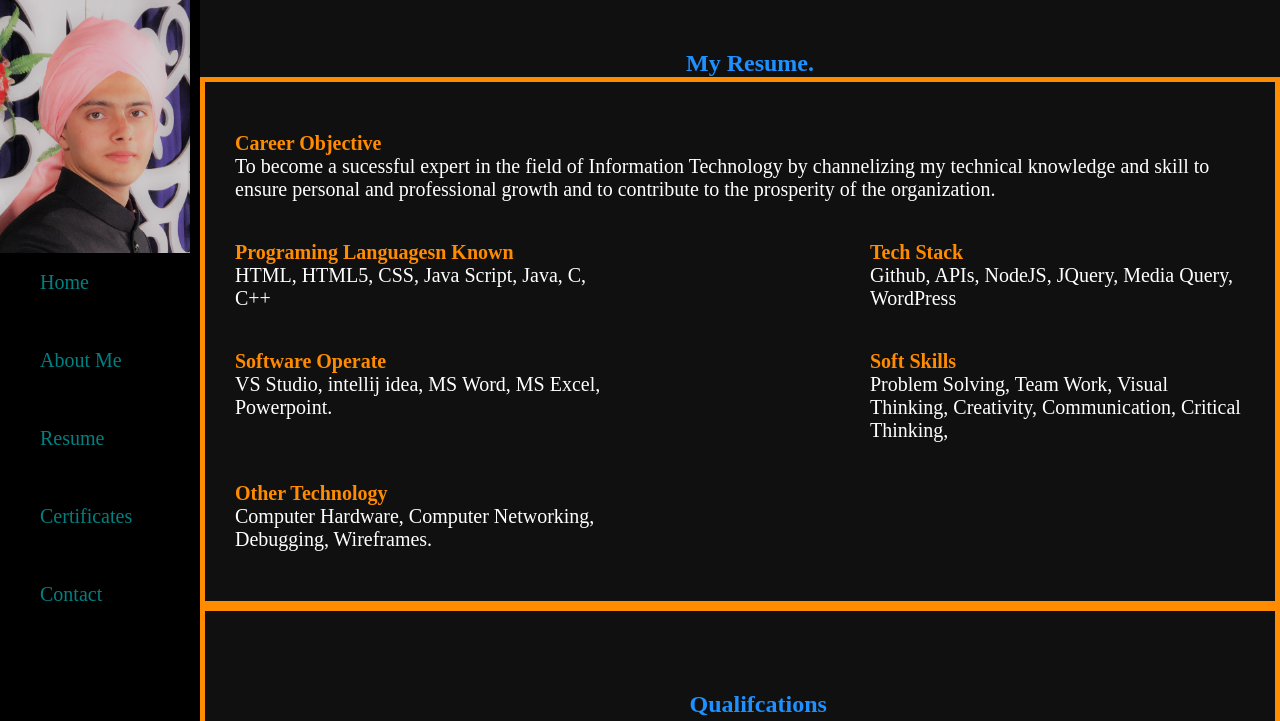
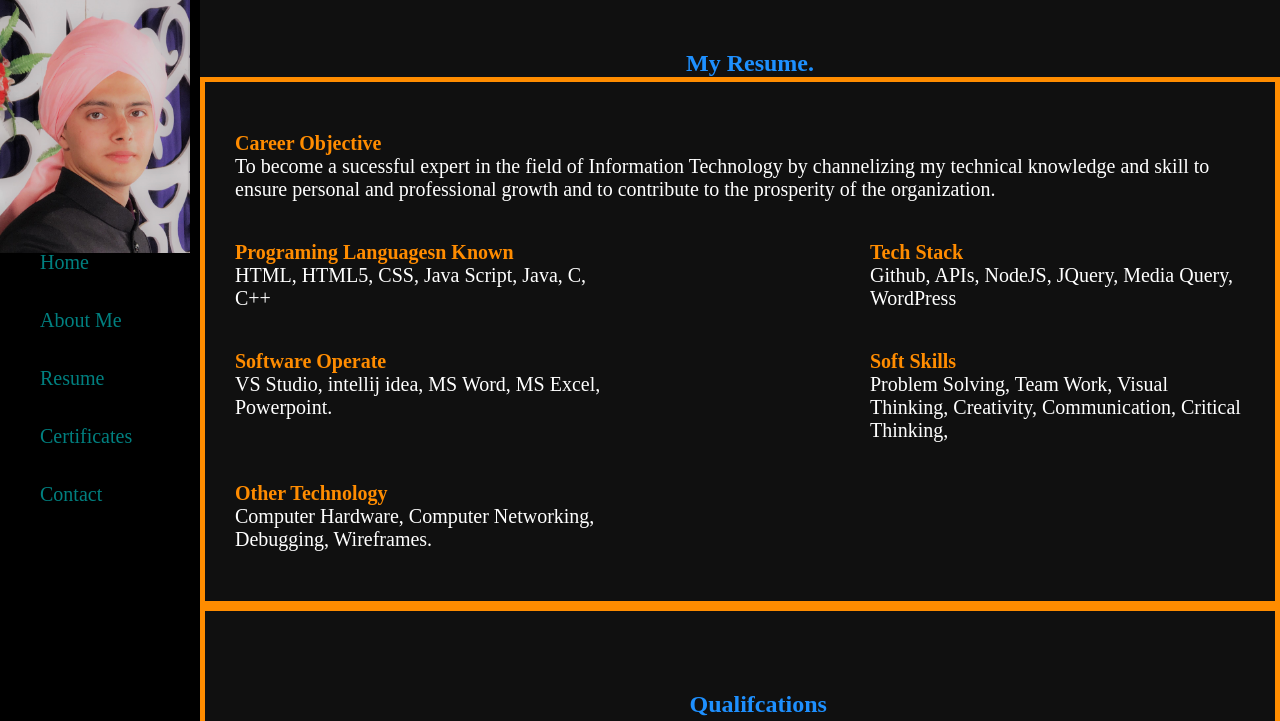
Before and after one commit to faisalsheakh12/Portfolio, a plain HTML site: page html/resume.html in a window 1280 px wide. Shown: the top 721 px of the page. Drawn offline with Linux system fonts and the light colour scheme.

Commit message:
Update style.css

```diff
--- a/css/style.css
+++ b/css/style.css
@@ -110,7 +110,7 @@ display: flex;
 flex-direction: column;
 }
 li{
-padding-top: 55px;
+padding-top: 35px;
 font-size: 20px
 
 }
```
